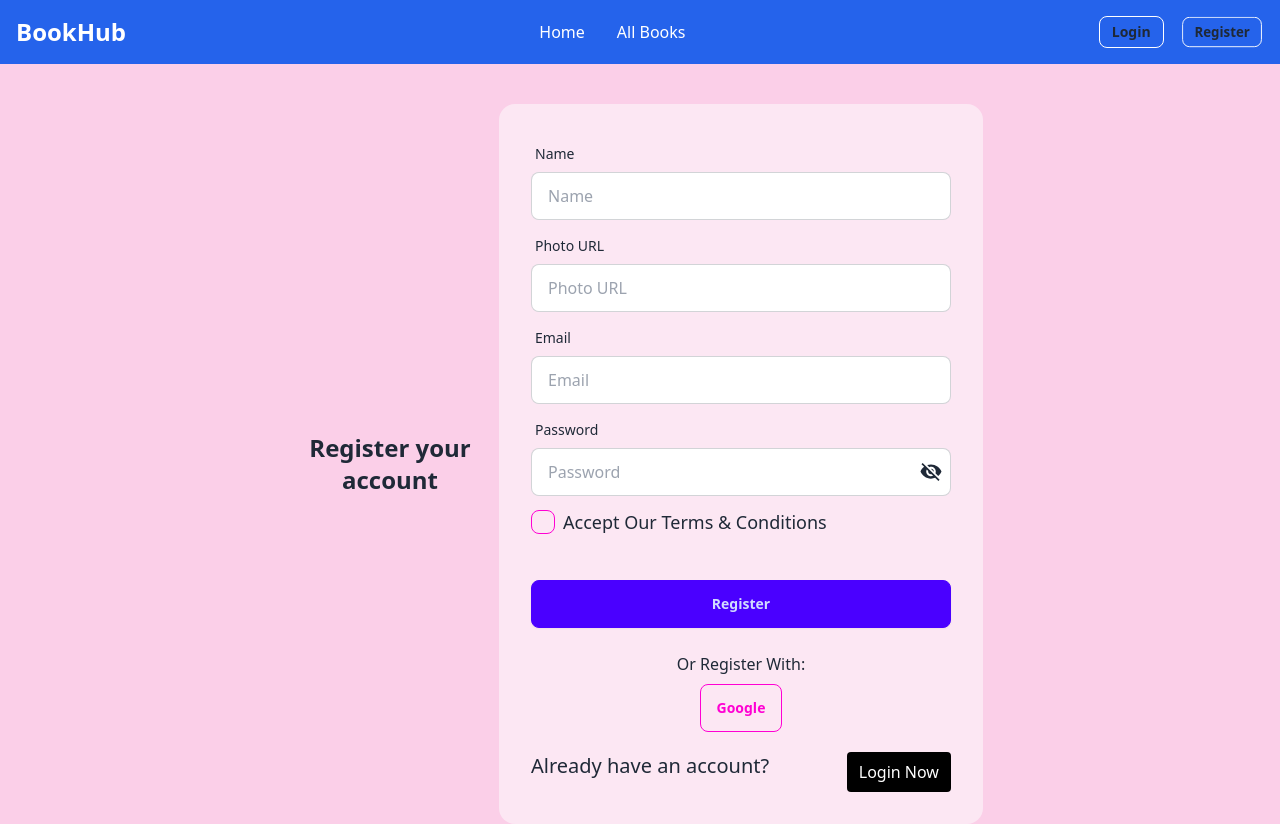
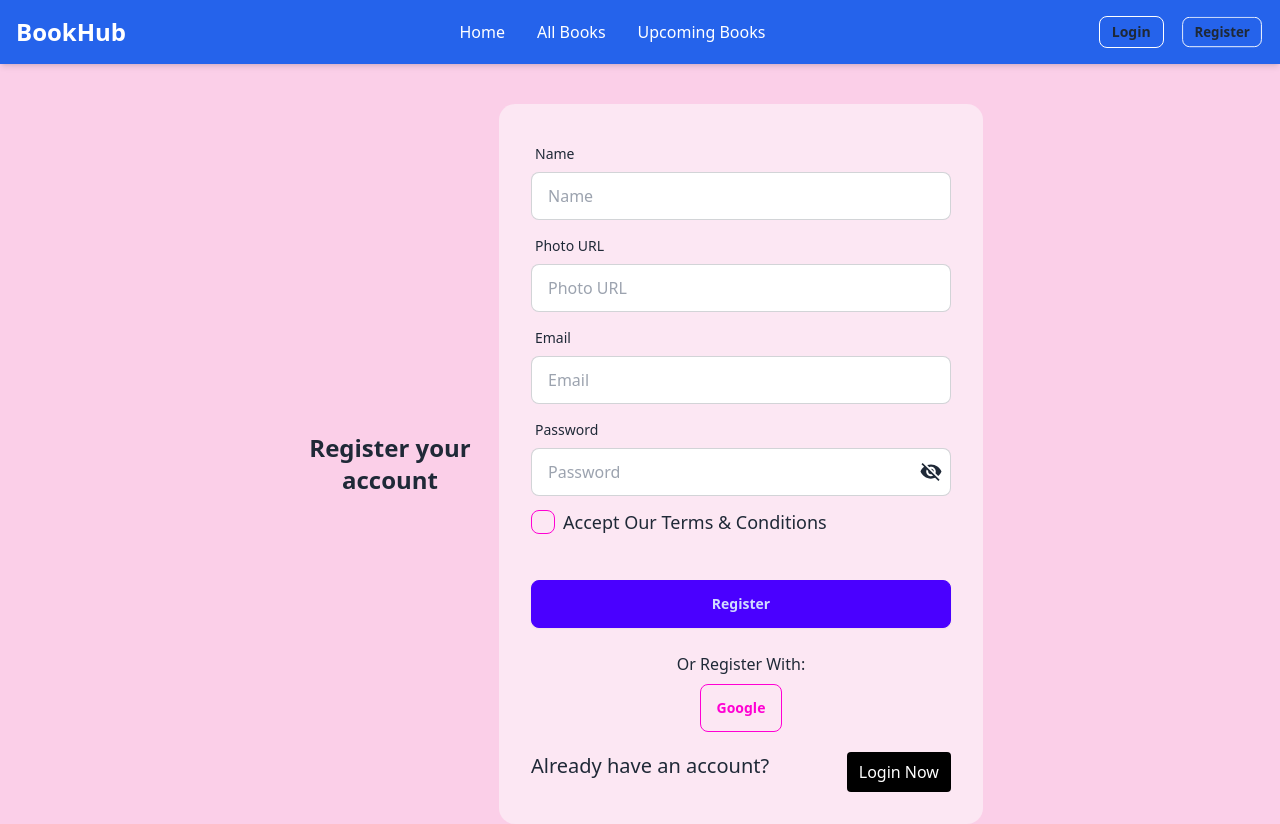
Before and after one commit to abusaleh569857/book-hub-client, a React (Vite) app: page /register in a window 1280 px wide. Shown: the top 824 px of the page. Built offline with nearby package versions, Linux system fonts and the light colour scheme; no server answers.

Commit message:
Added One more button in navbar

```diff
--- a/src/components/NavBar.jsx
+++ b/src/components/NavBar.jsx
@@ -11,7 +11,7 @@ const Navbar = () => {
   };
 
   return (
-    <nav className="bg-blue-600 text-white shadow-md">
+    <nav className="bg-blue-600 text-white shadow-md sticky top-0 z-50">
       <div className="container mx-auto px-4 py-3 flex justify-between items-center relative">
         {/* Hamburger Menu for Mobile & Tablet */}
         <div
@@ -48,6 +48,13 @@ const Navbar = () => {
           >
             All Books
           </NavLink>
+          <NavLink
+            to="/upcoming-books"
+            className="block py-2 px-4 lg:inline-block hover:text-blue-200"
+            onClick={() => setMenuOpen(false)}
+          >
+            Upcoming Books
+          </NavLink>
           {user && (
             <>
               <NavLink
@@ -74,7 +81,7 @@ const Navbar = () => {
             <>
               <Link
                 to="/login"
-                className="btn btn-sm btn-outline border-white hover:bg-white hover:text-blue-600"
+                className="btn btn-sm btn-outline border-white hover:bg-white hover:text-blue-600 mr-3 md:mr-0"
               >
                 Login
               </Link>
--- a/src/components/Slider.jsx
+++ b/src/components/Slider.jsx
@@ -19,31 +19,33 @@ const SliderComponent = () => {
       <Slider {...settings}>
         <div className="relative">
           <img
-            src="https://i.ibb.co.com/2cYzqsy/7850051.jpg"
+            src="https://i.ibb.co/2cYzqsy/7850051.jpg"
             alt="Slide 1"
             className="w-full h-80 object-cover"
           />
-          <div className="absolute inset-0 bg-black bg-opacity-10 flex items-center justify-center text-white text-xl font-bold">
+          <div className="absolute inset-0   flex items-start justify-center text-blue-600 text-xl font-bold pt-5 border-none outline-none">
             <p>BookHub: Your Digital Library</p>
           </div>
         </div>
         <div className="relative">
           <img
-            src="https://i.ibb.co.com/YjVyjmm/book1.jpg"
+            // src="https://i.ibb.co.com/YjVyjmm/book1.jpg"
+            src="https://i.ibb.co/67ZkJz38/book100.jpg"
             alt="Slide 2"
             className="w-full h-80 object-cover"
           />
-          <div className="absolute inset-0 bg-black bg-opacity-10 flex items-center justify-center text-white text-xl font-bold">
+          <div className="absolute inset-0 flex items-start justify-center text-white text-xl font-bold pt-5 border-none outline-none">
             <p>BookHub: Discover and Borrow Books</p>
           </div>
         </div>
         <div className="relative">
           <img
-            src="https://i.ibb.co.com/tc7W0dr/book2.jpg"
+            // src="https://i.ibb.co.com/tc7W0dr/book2.jpg"
+            src="https://i.ibb.co/yBPQtWDS/book102.jpg"
             alt="Slide 3"
             className="w-full h-80 object-cover"
           />
-          <div className="absolute inset-0 bg-black bg-opacity-10 flex items-center justify-center text-white text-xl font-bold">
+          <div className="absolute inset-0 flex items-start justify-center text-white text-xl font-bold pt-5 border-none outline-none">
             <p>BookHub: Explore, Read, Borrow</p>
           </div>
         </div>
--- a/src/main.jsx
+++ b/src/main.jsx
@@ -16,6 +16,7 @@ import CategoryPage from "./components/CategoryPage.jsx";
 import DetailsPage from "./components/DetailsPage.jsx";
 import BorrowedBooks from "./components/BorrowedBooks.jsx";
 import PrivateRoute from "./components/PrivateRoute.jsx";
+import UpcomingBookReleases from "./components/UpcomingBookReleases.jsx";
 
 const router = createBrowserRouter([
   {
@@ -34,6 +35,10 @@ const router = createBrowserRouter([
       {
         path: "/login",
         element: <Login></Login>,
+      },
+      {
+        path: "/upcoming-books",
+        element: <UpcomingBookReleases></UpcomingBookReleases>,
       },
       {
         path: "/add-book",
```
Also changed, not shown: src/components/Register.jsx (+0 -244 lines).
